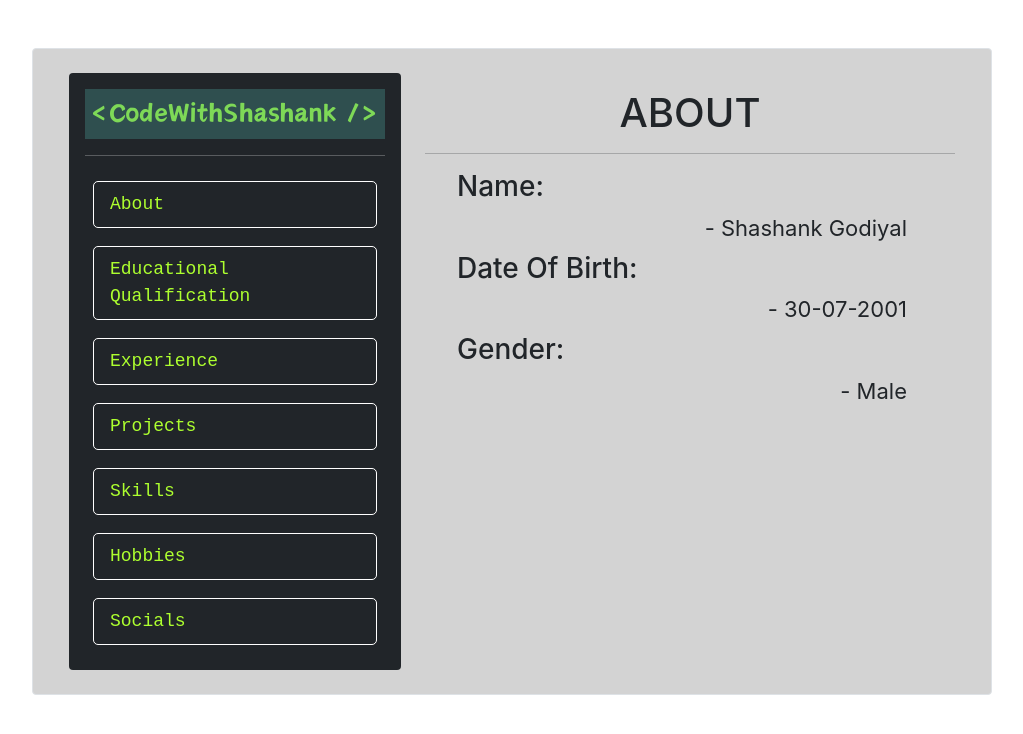
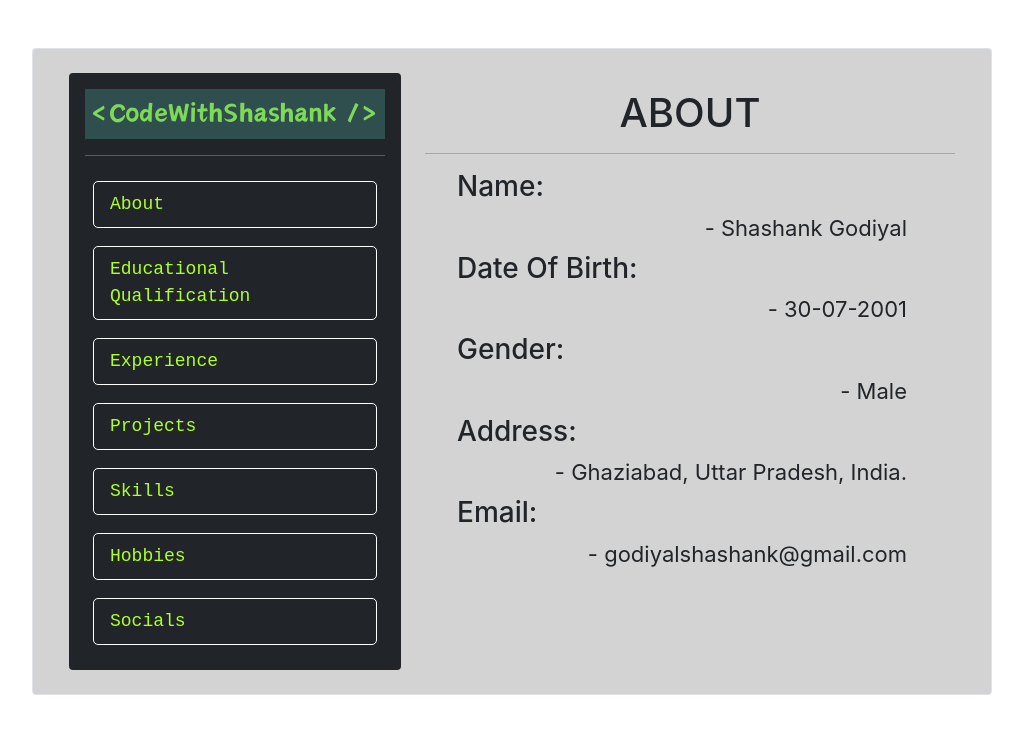
Before and after one commit to shashankgodiyal05/Portfolio, a React (Create React App) app: page / in a window 1280 px wide. Shown: the top 734 px of the page, without its empty margins (128-1151 px from the left). Built offline with nearby package versions, Linux system fonts and the light colour scheme.

Commit message:
Update About.js

```diff
--- a/src/pages/About.js
+++ b/src/pages/About.js
@@ -41,6 +41,22 @@ const About = () => {
 
                 </li>
 
+                <li className="my-3">
+
+                    <h3>Address:</h3>
+                    <p className="me-5 data">- Ghaziabad, Uttar Pradesh, India. </p>
+                    <br />
+
+                </li>
+
+                <li className="my-3">
+
+                    <h3>Email:</h3>
+                    <p className="me-5 data">- godiyalshashank@gmail.com </p>
+                    <br />
+
+                </li>
+
             </ul>
 
         </React.Fragment>
```
